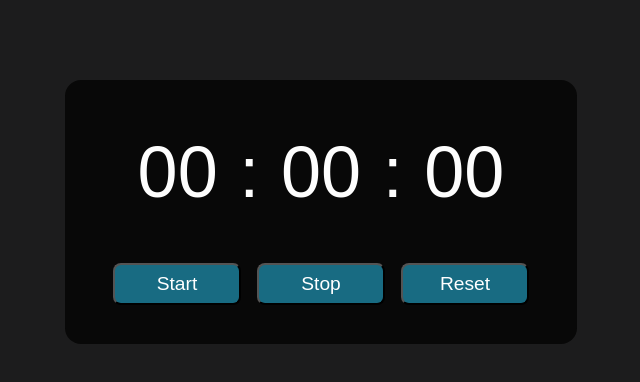
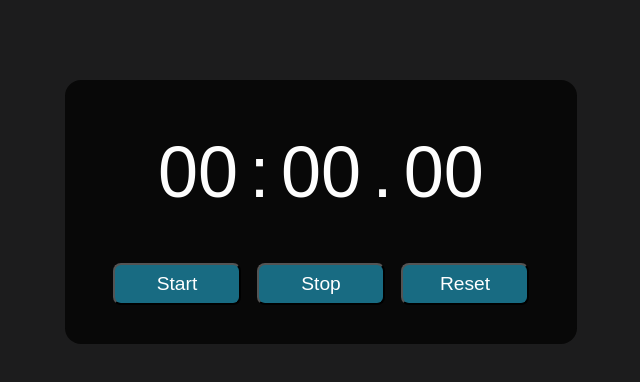
Before and after one commit to nikitaaggarwal9/Stop-Watch, a plain HTML site: page index.html in a window 1280 px wide. Shown: the whole page, without its empty margins (319-959 px from the left). Drawn offline with Linux system fonts and the light colour scheme.

Commit message:
reviewed

```diff
--- a/index.html
+++ b/index.html
@@ -19,7 +19,7 @@
             <span id="min" class="dis">00</span>
             <span class="col">:</span>
             <span id="sec" class="dis">00</span>
-            <span class="col">:</span>
+            <span class="col">.</span>
             <span id="ms" class="dis">00</span>
         </div>
 
--- a/style.css
+++ b/style.css
@@ -40,7 +40,8 @@ body {
 /* ms, sec, mins  */
 .dis {
     height: 90%;
-    width: 30%;
+    width: 25%;
+    /* border: 1px solid red; */
     display: flex;
     justify-content: center;
     align-items: center;
```
